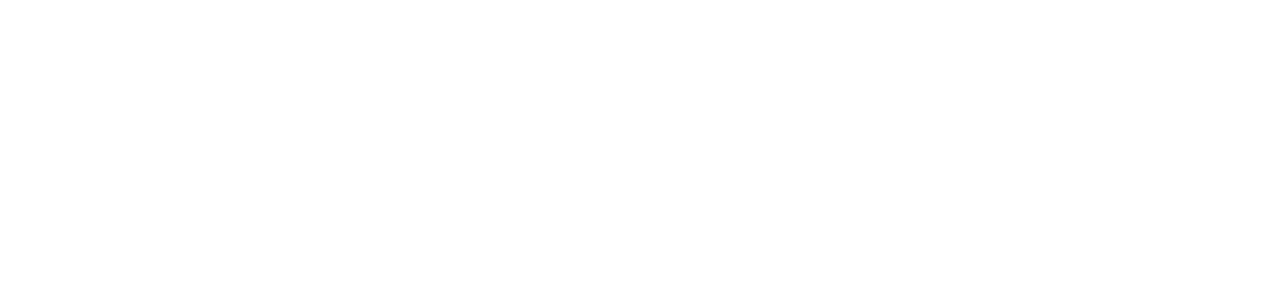
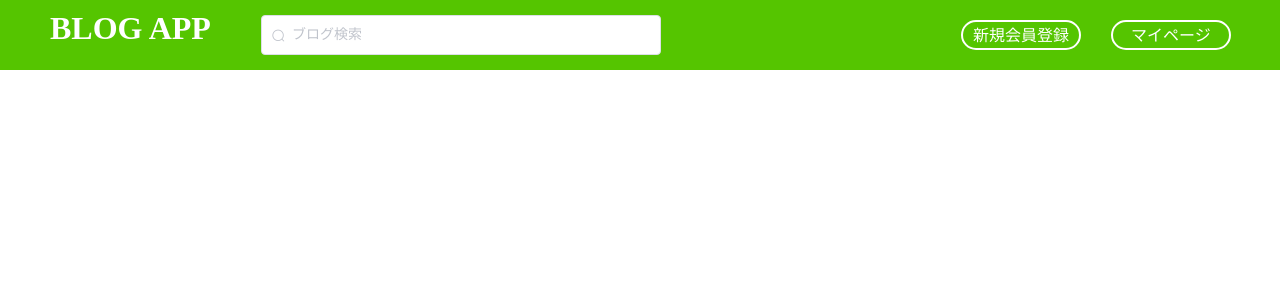
Before and after one commit to yusuke39/BlogApplication, a Vue app in the folder web/: page /header in a window 1280 px wide. Shown: the top 300 px of the page. Built offline with nearby package versions, Linux system fonts and the light colour scheme.

Commit message:
ユーザー側のヘッダー作成

```diff
--- a/web/src/router/router.js
+++ b/web/src/router/router.js
@@ -1,6 +1,7 @@
 import Vue from 'vue'
 import VueRouter from 'vue-router'
-const AdminLogin = () => import(/* webpackChunkName: 'AdminLogin' */'../views/adminLogin.vue')
+const AdminLogin = () => import(/* webpackChunkName: 'AdminLogin' */ '../views/adminLogin.vue')
+const UserHeader = () => import(/* webpackChunkName: 'AdminLogin' */ '../views/userHeader.vue')
 
 Vue.use(VueRouter)
 
@@ -9,6 +10,11 @@ const routes = [
     path: '/adminLogin',
     name: 'adminLogin',
     component: AdminLogin
+  },
+  {
+    path: '/header',
+    name: 'userHeader',
+    component: UserHeader
   }
 ]
 
--- /dev/null
+++ b/web/src/views/userHeader.vue
@@ -0,0 +1,52 @@
+<template>
+  <div class="user-header">
+    <h1 class="main-logo">BLOG APP</h1>
+    <form>
+      <el-input
+        class="user-header-serch"
+        placeholder="ブログ検索"
+        v-model="input4">
+        <i slot="prefix" class="el-input__icon el-icon-search"></i>
+      </el-input>
+    </form>
+    <router-link to="/registerUser" class="user-register-button header-button">新規会員登録</router-link>
+    <router-link to="/myPage" class="mypage-button header-button">マイページ</router-link>
+  </div>
+</template>
+
+<style scoped>
+
+  .user-header{
+    height: 70px;
+    background-color: #55C500;
+    display: flex;
+  }
+
+  .main-logo{
+    color: #ffffff;
+    margin-top: 10px;
+    margin-left: 50px;
+  }
+
+  .user-header-serch{
+    width: 400px;
+    margin-top: 15px;
+    margin-left: 50px;
+  }
+
+  .header-button{
+    border: solid 2px;
+    border-radius: 20px;
+    text-align: center;
+    width: 120px;
+    height: 30px;
+    text-decoration: none;
+    color: #ffffff;
+    margin-top: 20px;
+  }
+
+  .user-register-button{
+    margin-right: 30px;
+    margin-left: 300px;
+  }
+</style>
```
